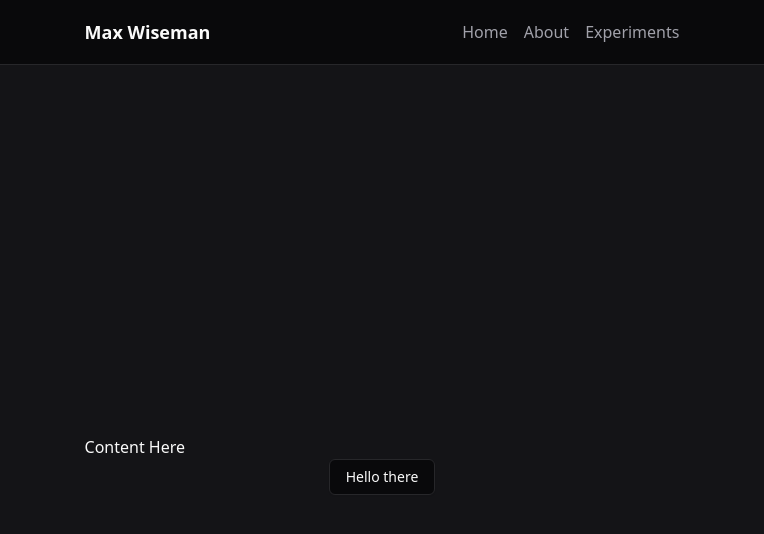
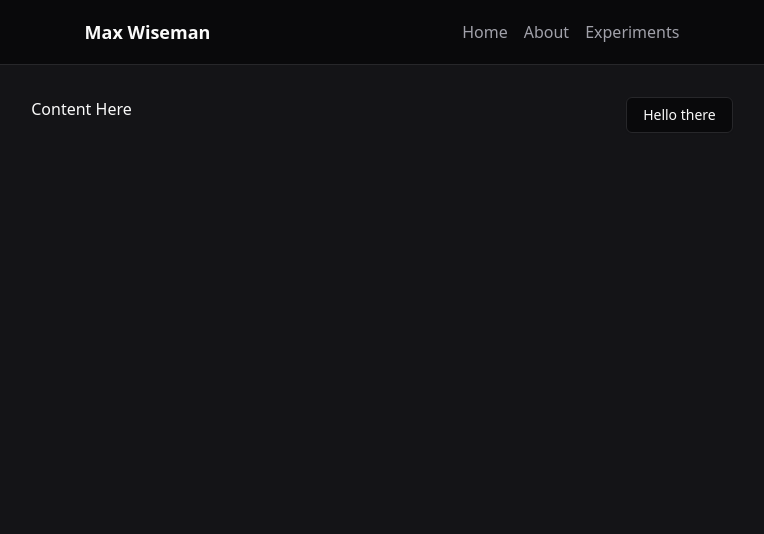
Before and after one commit to maxwiseman/maxwiseman.io, a Next.js app: page / in a window 1280 px wide. Shown: the top 534 px of the page, without its empty margins (258-1022 px from the left). Built offline with nearby package versions, Linux system fonts and the light colour scheme.

Commit message:
feat: updated styling

```diff
--- a/src/app/layout.tsx
+++ b/src/app/layout.tsx
@@ -1,9 +1,10 @@
 import "@/styles/globals.css";
 import { GeistSans } from "geist/font/sans";
+import Link from "next/link";
 
 export const metadata = {
-  title: "Create T3 App",
-  description: "Generated by create-t3-app",
+  title: "Max Wiseman",
+  description: "Student, Developer, and Designer",
   icons: [{ rel: "icon", url: "/favicon.ico" }],
 };
 
@@ -13,9 +14,41 @@ export default function RootLayout({
   children: React.ReactNode;
 }) {
   return (
-    <html className="dark" lang="en">
-      <body className={`min-h-screen font-sans ${GeistSans.variable}`}>
-        {children}
+    <html className="dark h-full" lang="en">
+      <body className={`h-full font-sans ${GeistSans.variable}`}>
+        <nav className="flex w-full justify-center">
+          <div className="flex h-16 w-full max-w-prose items-center justify-between">
+            <Link
+              href="/"
+              className="text-md font-bold text-foreground transition-opacity hover:opacity-80 md:text-lg"
+            >
+              Max Wiseman
+            </Link>
+            <div className="flex gap-4">
+              <Link
+                href="/"
+                className="text-muted-foreground transition-colors hover:text-foreground"
+              >
+                Home
+              </Link>
+              <Link
+                href="/"
+                className="text-muted-foreground transition-colors hover:text-foreground"
+              >
+                About
+              </Link>
+              <Link
+                href="/"
+                className="text-muted-foreground transition-colors hover:text-foreground"
+              >
+                Experiments
+              </Link>
+            </div>
+          </div>
+        </nav>
+        <main className="flex h-full justify-center border-t bg-muted/40 p-8 [&>*]:w-full [&>*]:max-w-prose">
+          {children}
+        </main>
       </body>
     </html>
   );
--- a/src/app/page.tsx
+++ b/src/app/page.tsx
@@ -1,45 +1,12 @@
 import { Button } from "@/components/ui/button";
-import Link from "next/link";
 
 export default function HomePage() {
   return (
     <>
-      <nav className="flex w-full justify-center">
-        <div className="flex h-16 w-full max-w-prose items-center justify-between">
-          <Link
-            href="/"
-            className="text-md font-bold text-foreground transition-opacity hover:opacity-80 md:text-lg"
-          >
-            Max Wiseman
-          </Link>
-          <div className="flex gap-4">
-            <Link
-              href="/"
-              className="text-muted-foreground transition-colors hover:text-foreground"
-            >
-              Home
-            </Link>
-            <Link
-              href="/"
-              className="text-muted-foreground transition-colors hover:text-foreground"
-            >
-              About
-            </Link>
-            <Link
-              href="/"
-              className="text-muted-foreground transition-colors hover:text-foreground"
-            >
-              Experiments
-            </Link>
-          </div>
-        </div>
-      </nav>
-      <main className="flex min-h-screen grow flex-col items-center justify-center border-t bg-muted/40 [&>*]:w-full [&>*]:max-w-prose">
-        <h2>Content Here</h2>
-        <Button className="!w-min" variant={"outline"}>
-          Hello there
-        </Button>
-      </main>
+      <h2>Content Here</h2>
+      <Button className="!w-min" variant={"outline"}>
+        Hello there
+      </Button>
     </>
   );
 }
--- a/src/components/mdx.tsx
+++ b/src/components/mdx.tsx
@@ -4,6 +4,8 @@ import Image from "next/image";
 import { useMDXComponent } from "next-contentlayer/hooks";
 
 import { cn } from "@/lib/utils";
+import { Button } from "./ui/button";
+import Link from "next/link";
 
 const components = {
   h1: ({ className, ...props }: React.HTMLAttributes<HTMLHeadingElement>) => (
@@ -61,11 +63,13 @@ const components = {
     />
   ),
   a: ({ className, ...props }: React.HTMLAttributes<HTMLAnchorElement>) => (
-    <a
+    <Link
       className={cn(
         "font-medium underline decoration-muted-foreground underline-offset-4 transition-colors hover:decoration-foreground",
         className,
       )}
+      href={"#"}
+      target="_blank"
       {...props}
     />
   ),
@@ -155,6 +159,7 @@ const components = {
     />
   ),
   Image,
+  Button,
 };
 
 export function Mdx(props: {
--- a/src/content/posts/test.mdx
+++ b/src/content/posts/test.mdx
@@ -1,3 +1,5 @@
+import { Card, CardContent } from '../../components/ui/card'
+
 ---
 title: "test2"
 date: "2018-07-15"
@@ -7,3 +9,6 @@ date: "2018-07-15"
 # Read Here
 
 https://google.com
+
+<div className='my-4'><Button variant='outline'>Test Hello</Button></div>
+<Card><CardContent>Hello from a card</CardContent></Card>
--- a/tailwind.config.ts
+++ b/tailwind.config.ts
@@ -5,8 +5,8 @@ const config = {
   content: [
     "./pages/**/*.{ts,tsx}",
     "./components/**/*.{ts,tsx}",
-    "./app/**/*.{ts,tsx}",
-    "./src/**/*.{ts,tsx}",
+    "./app/**/*.{ts,tsx,mdx}",
+    "./src/**/*.{ts,tsx,mdx}",
   ],
   prefix: "",
   theme: {
```
